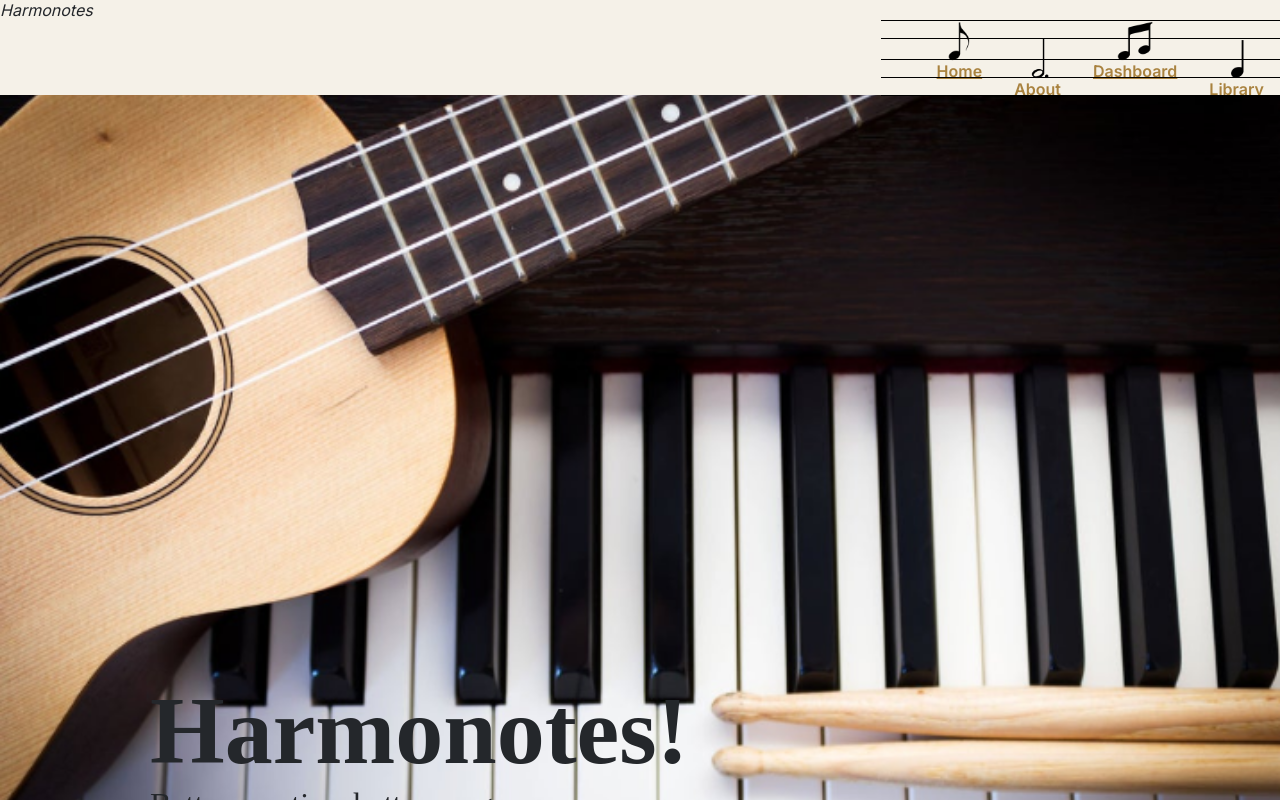
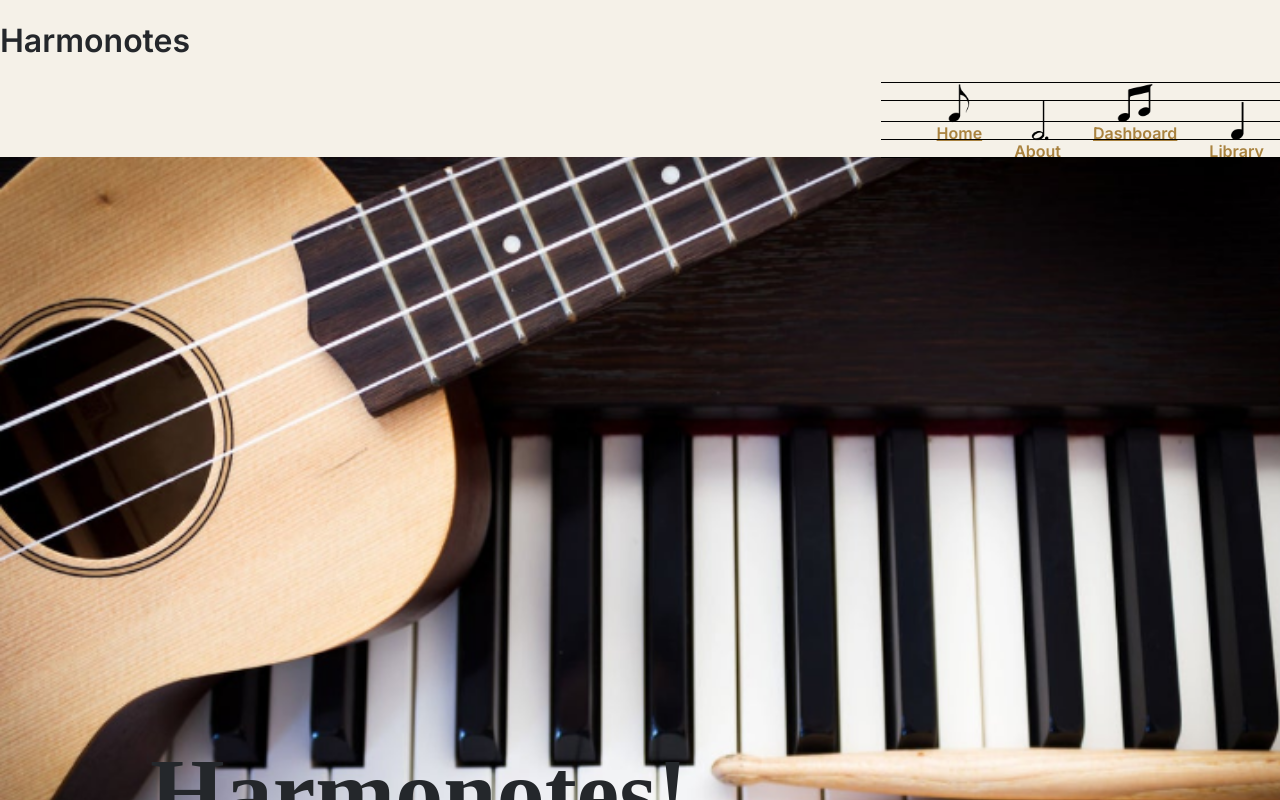
Before and after one commit to BrookeFloyd10/Harmonotes-BrookeF, a React (Vite) app in the folder harmonotes/: page / in a window 1280 px wide. Shown: the top 800 px of the page. Built offline with nearby package versions, Linux system fonts and the light colour scheme.

Commit message:
added class name for header

```diff
--- a/harmonotes/src/components/layout/Header.jsx
+++ b/harmonotes/src/components/layout/Header.jsx
@@ -3,8 +3,8 @@ import NavBar from "./NavBar";
 const Header = () => {
     return (
         <header className="site-header">
-            <div className="brand">
-                <em>Harmonotes</em>
+            <div>
+                <h1>Harmonotes</h1>
             </div>
 
             <NavBar />
```
